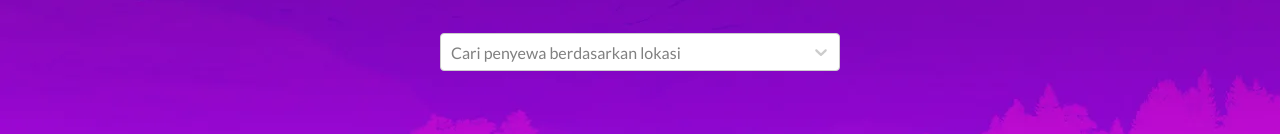
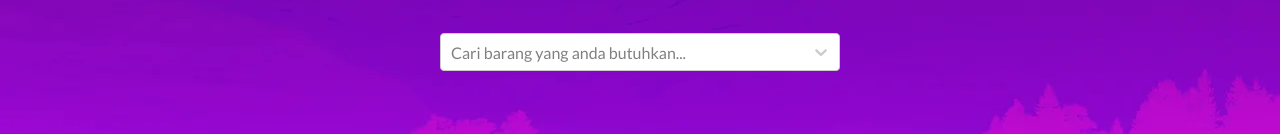
Before and after one commit to febriliankr/muncax, a Next.js app: page / in a window 1280 px wide. Shown: the part 289-423 px from the top of the page. Built offline with nearby package versions, Linux system fonts and the light colour scheme.

Commit message:
edited readme.md

```diff
--- a/components/SearchBar.tsx
+++ b/components/SearchBar.tsx
@@ -14,7 +14,7 @@ function SearchBar() {
 
   return (
     <div className="searchbar__container">
-      <Select options={options} placeholder="Cari penyewa berdasarkan lokasi" />
+      <Select options={options} placeholder="Cari barang yang anda butuhkan..." />
     </div>
   );
 }
```
Also changed, not shown: 1 other file (tests, documents, lock files or other folders).
